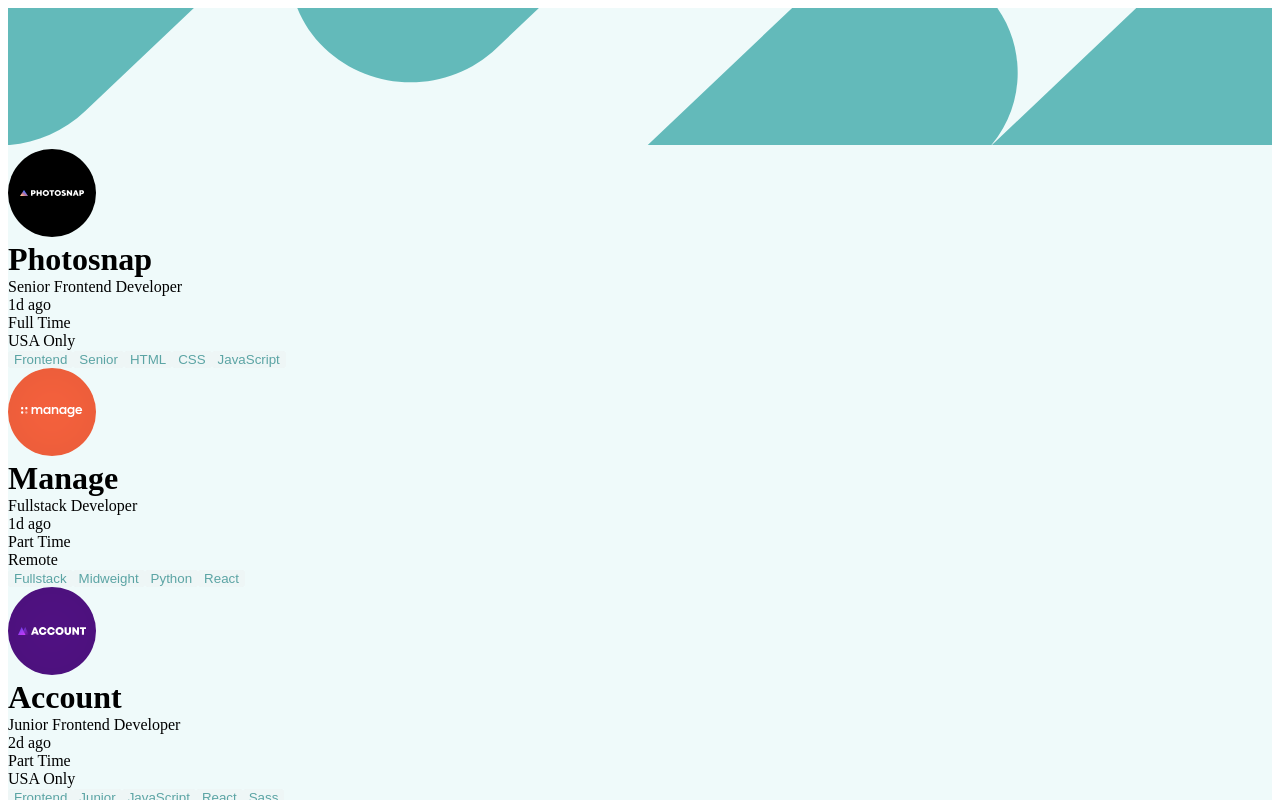
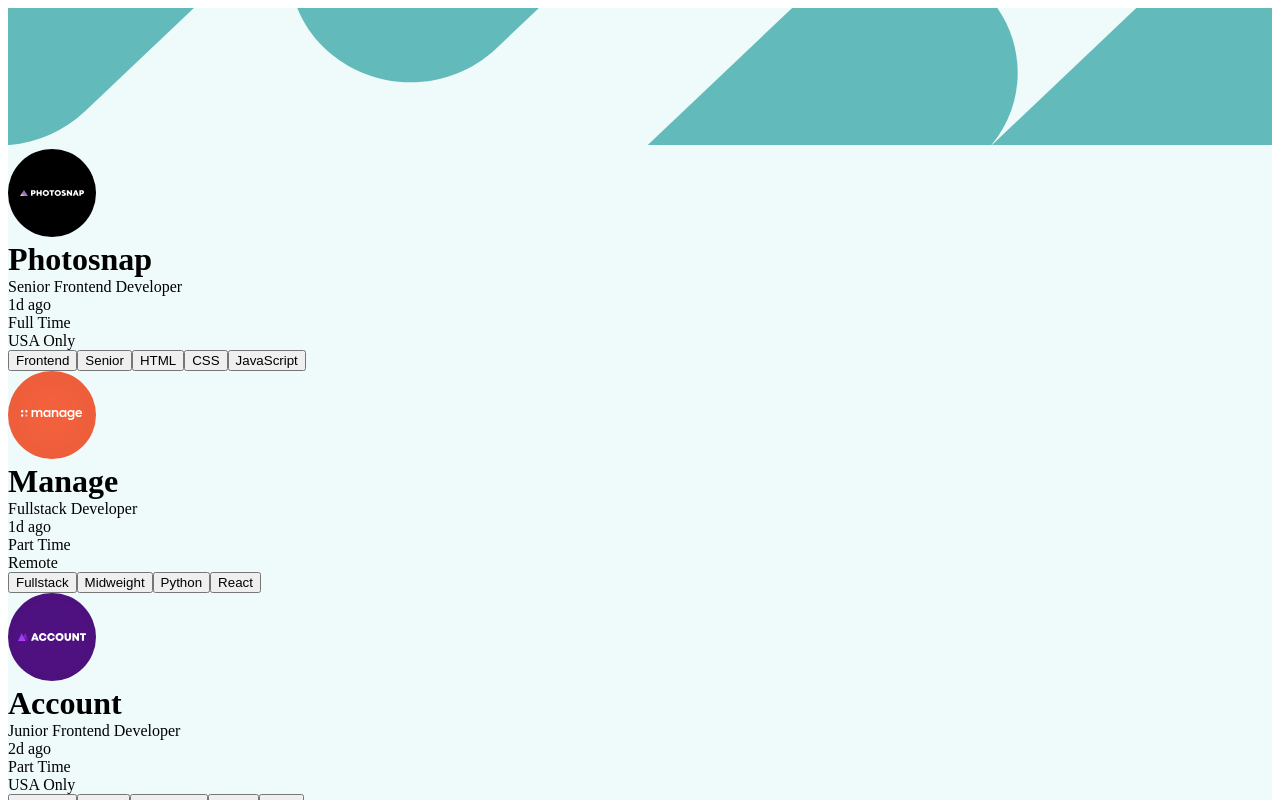
Before and after one commit to sagites/static-job-listings-master, a React (Vite) app: page / in a window 1280 px wide. Shown: the top 800 px of the page. Built offline with nearby package versions, Linux system fonts and the light colour scheme.

Commit message:
redesigned the app

```diff
--- a/src/App.css
+++ b/src/App.css
@@ -67,7 +67,8 @@ img {
     /* min-height: 100vh; */
 }
 
-.buttons {
+.button {
+    display: flex;
     background-color: var(--neutral-filter-grayish-cyan);
     color: var(--primary-desaturated-dark-cyan);
     border: none;
```
